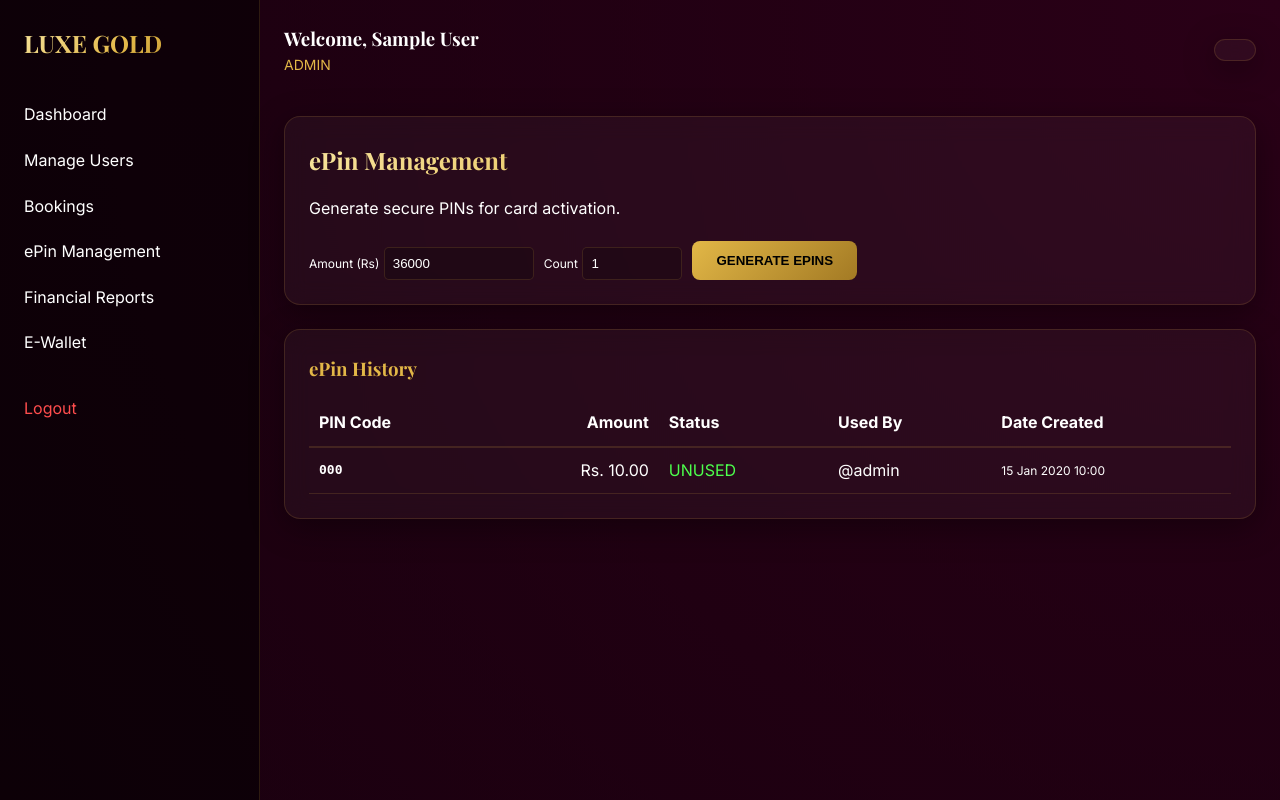
After one commit to priyeshdaspookulangara/gb, a PHP site: page /dashboards/admin_epins.php in a window 1280 px wide. The commit adds this page. Run offline with PHP 8.4, Linux system fonts and the light colour scheme; the visitor is signed in with stand-in values (Sample User, id 1); data comes from the database, SQL or seed files in the repository; both versions use the stored data as it was after the commit; tables that the repository leaves empty hold one stand-in row (values such as "Sample post"); some libraries are stand-ins or nearby versions.

Commit message:
Complete Gold Bullion Advance Booking and MLM System
- Implemented full relational database with closure table for network hierarchy.
- Developed 8-level unilevel commission engine and career ranking system.
- Created 10-month fixed salary processor for ranked promoters.
- Built customer maturation tracker with phased gold voucher redemptions.
- Added dual payment options: Payment Gateway (mock) and ePin activation.
- Developed premium Glassmorphism UI with animated progress and network tree.
- Implemented robust security: CSRF protection, session security, and PDO.
- Provided comprehensive Admin financial reporting and user management.
- Ensured full compatibility by escaping reserved keywords (`rank`, `level`).

Co-authored-by: priyeshdaspookulangara <216598157+priyeshdaspookulangara@users.noreply.github.com>

```diff
--- /dev/null
+++ b/dashboards/admin_epins.php
@@ -0,0 +1,76 @@
+<?php
+// dashboards/admin_epins.php
+require_once '../config/db.php';
+require_once '../auth/auth_helper.php';
+require_role('admin');
+
+$message = '';
+
+if ($_SERVER['REQUEST_METHOD'] === 'POST') {
+    check_csrf();
+    $amount = $_POST['amount'] ?? 36000;
+    $count = (int)($_POST['count'] ?? 1);
+
+    for ($i = 0; $i < $count; $i++) {
+        $pin = 'EB' . strtoupper(bin2hex(random_bytes(4)));
+        $stmt = $pdo->prepare("INSERT INTO epins (pin_code, amount) VALUES (?, ?)");
+        $stmt->execute([$pin, $amount]);
+    }
+    $message = "$count ePins generated successfully!";
+}
+
+require_once '../layouts/header.php';
+
+$epins = $pdo->query("SELECT e.*, u.username FROM epins e LEFT JOIN users u ON e.user_id = u.id ORDER BY e.created_at DESC")->fetchAll();
+?>
+
+<div class="glass-card">
+    <h2 class="gold-gradient-text">ePin Management</h2>
+    <p>Generate secure PINs for card activation.</p>
+
+    <form method="POST" style="margin-top: 20px; display: flex; gap: 10px; align-items: flex-end;">
+        <?php csrf_input(); ?>
+        <div>
+            <label style="font-size: 12px;">Amount (Rs)</label>
+            <input type="number" name="amount" value="36000" style="width: 150px; background: rgba(0,0,0,0.2); border: 1px solid var(--glass-border); color: white; padding: 8px; border-radius: 5px;">
+        </div>
+        <div>
+            <label style="font-size: 12px;">Count</label>
+            <input type="number" name="count" value="1" style="width: 100px; background: rgba(0,0,0,0.2); border: 1px solid var(--glass-border); color: white; padding: 8px; border-radius: 5px;">
+        </div>
+        <button type="submit" class="btn-gold">Generate ePins</button>
+    </form>
+    <?php if ($message): ?><p style="color: #4dff4d; margin-top: 10px;"><?php echo $message; ?></p><?php endif; ?>
+</div>
+
+<div class="glass-card" style="margin-top: 24px;">
+    <h3 class="gold-text">ePin History</h3>
+    <table style="width: 100%; border-collapse: collapse; margin-top: 10px;">
+        <thead>
+            <tr style="border-bottom: 2px solid var(--glass-border);">
+                <th style="text-align: left; padding: 10px;">PIN Code</th>
+                <th style="text-align: right; padding: 10px;">Amount</th>
+                <th style="text-align: left; padding: 10px;">Status</th>
+                <th style="text-align: left; padding: 10px;">Used By</th>
+                <th style="text-align: left; padding: 10px;">Date Created</th>
+            </tr>
+        </thead>
+        <tbody>
+            <?php foreach ($epins as $p): ?>
+                <tr style="border-bottom: 1px solid var(--glass-border);">
+                    <td style="padding: 10px; font-family: monospace; font-weight: bold;"><?php echo $p['pin_code']; ?></td>
+                    <td style="padding: 10px; text-align: right;">Rs. <?php echo number_format($p['amount'], 2); ?></td>
+                    <td style="padding: 10px;">
+                        <span style="color: <?php echo ($p['status'] == 'unused') ? '#4dff4d' : '#64748b'; ?>">
+                            <?php echo strtoupper($p['status']); ?>
+                        </span>
+                    </td>
+                    <td style="padding: 10px;"><?php echo $p['username'] ? '@'.$p['username'] : '---'; ?></td>
+                    <td style="padding: 10px; font-size: 12px;"><?php echo date('d M Y H:i', strtotime($p['created_at'])); ?></td>
+                </tr>
+            <?php endforeach; ?>
+        </tbody>
+    </table>
+</div>
+
+<?php require_once '../layouts/footer.php'; ?>
--- a/layouts/header.php
+++ b/layouts/header.php
@@ -21,6 +21,7 @@ require_login();
                 <?php if ($_SESSION['role'] === 'admin'): ?>
                     <li style="margin-bottom: 20px;"><a href="admin_users.php" style="color: white; text-decoration: none;">Manage Users</a></li>
                     <li style="margin-bottom: 20px;"><a href="admin_bookings.php" style="color: white; text-decoration: none;">Bookings</a></li>
+                    <li style="margin-bottom: 20px;"><a href="admin_epins.php" style="color: white; text-decoration: none;">ePin Management</a></li>
                     <li style="margin-bottom: 20px;"><a href="admin_reports.php" style="color: white; text-decoration: none;">Financial Reports</a></li>
                 <?php endif; ?>
                 <?php if ($_SESSION['role'] === 'promoter'): ?>
```
Also changed, not shown: dashboards/new_booking.php (+34 -38 lines), dashboards/process_epin.php (added, +57 -0 lines), dashboards/process_gateway.php (added, +43 -0 lines), database.sql (+12 -0 lines).
